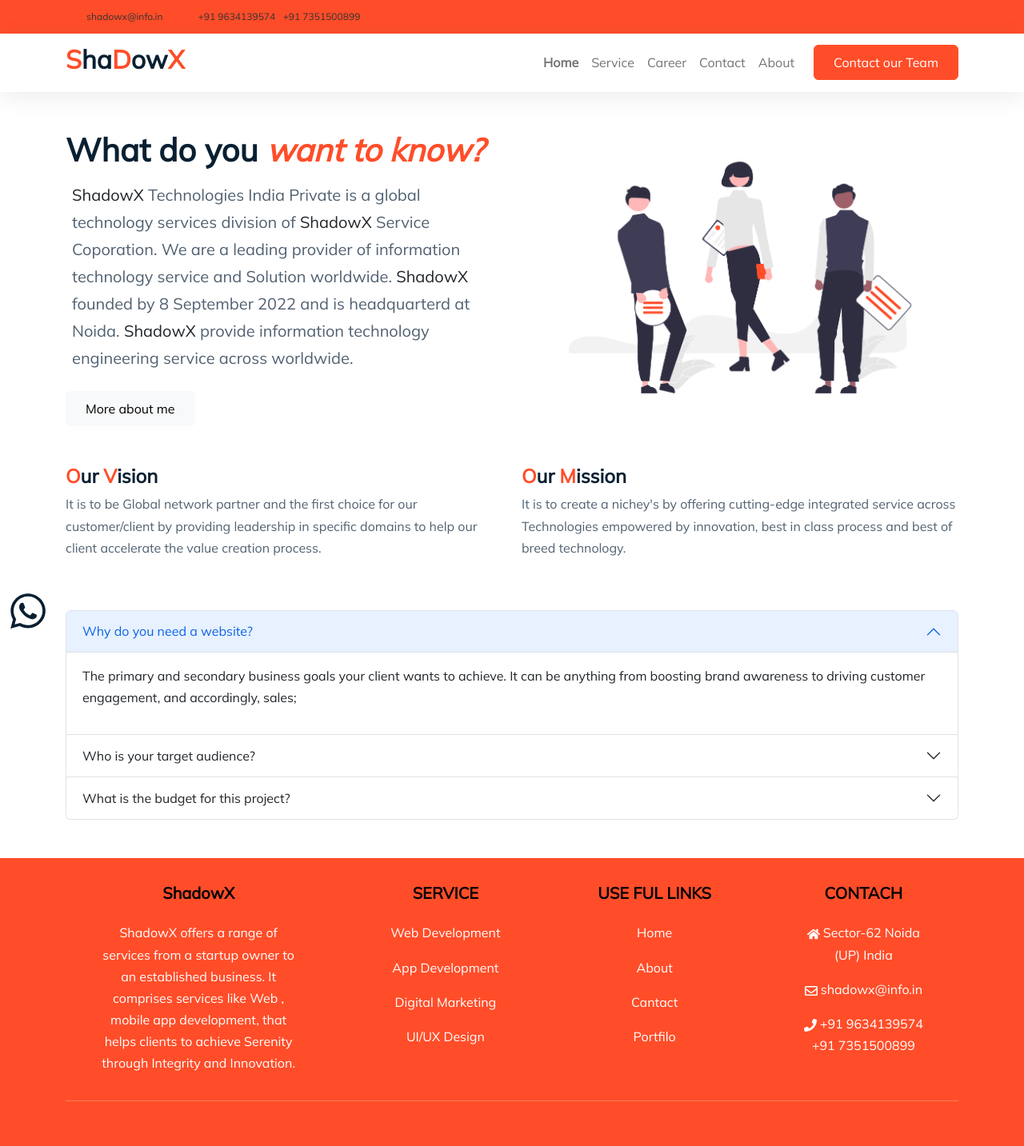
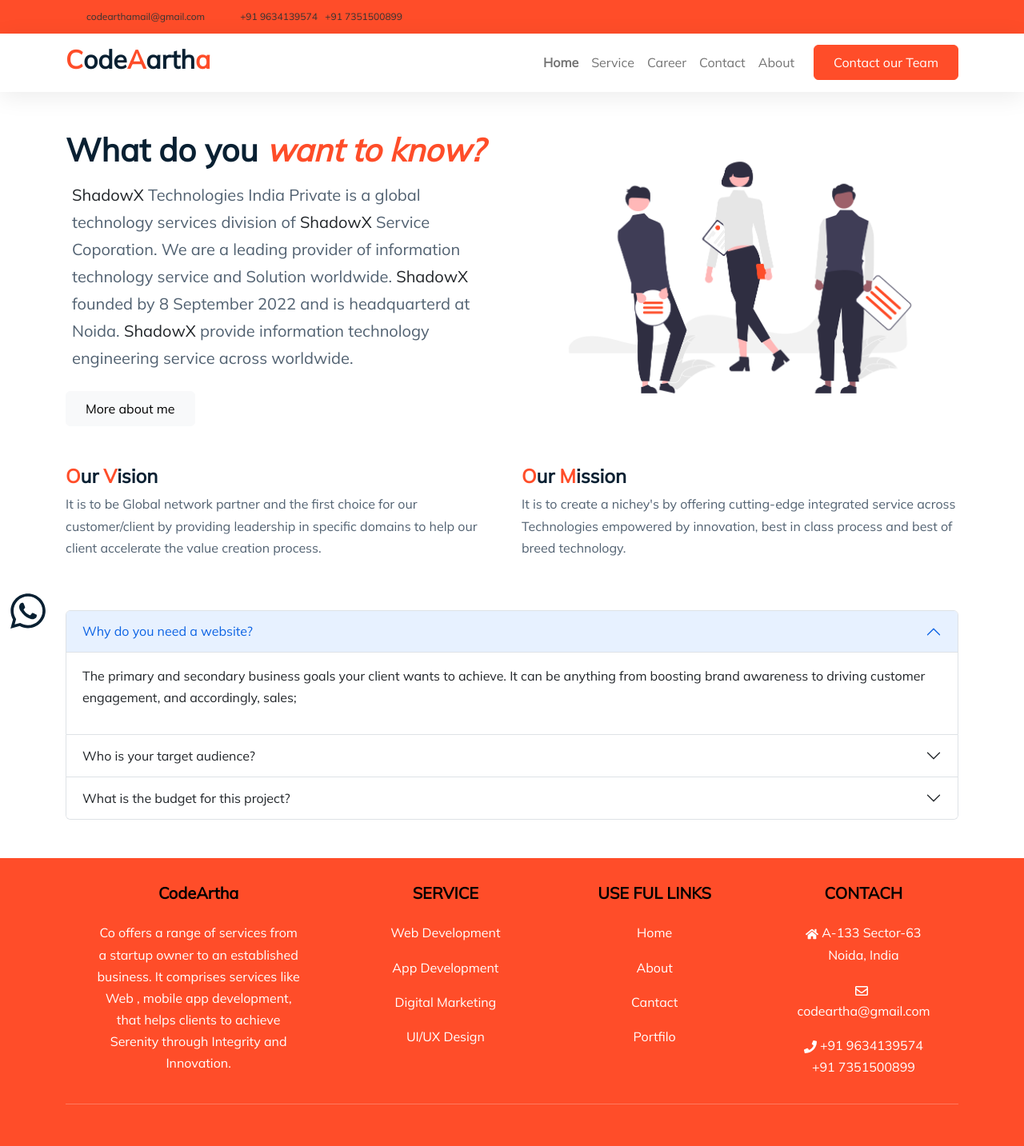
Before and after one commit to codeartha-info/code-base, a React (Create React App) app: page /about in a window 1280 px wide. Shown: the top 1433 px of the page at 80% size. Built offline with nearby package versions, Linux system fonts and the light colour scheme; some icons are missing.

Commit message:
Change name

```diff
--- a/src/component/Footer.js
+++ b/src/component/Footer.js
@@ -23,10 +23,10 @@
           <div className="row text-center text-md-left">
             <div className="col-md-3 col-lg-3 col-xl-3 mx-auto mt-3">
               <h5 className="mb-4 font-weight-bold text-black">
-                <strong>ShadowX</strong>
+                <strong>CodeArtha</strong>
               </h5>
               <p>
-                ShadowX offers a range of services from a startup owner to an
+                Co offers a range of services from a startup owner to an
                 established business. It comprises services like Web , mobile
                 app development, that helps clients to achieve Serenity through
                 Integrity and Innovation.
@@ -122,13 +122,13 @@
                 <i style={{ paddingRight: 4 }}>
                   <FaHome />
                 </i>
-                Sector-62 Noida (UP) India
+                A-133 Sector-63 Noida, India
               </p>
               <p>
                 <i style={{ paddingRight: 4 }}>
                   <FaRegEnvelope />
                 </i>
-                shadowx@info.in
+                codeartha@gmail.com
               </p>
               <p>
                 <i style={{ paddingRight: 4 }}>
@@ -145,7 +145,7 @@
               <p>Copyright @2022 All rights resererd by : </p>
               <Link to="/home" style={{ cursor: "pointer" }}>
                 <strong className="text-warning">
-                  ShadowX technologies pvt. ltd.{" "}
+                  CodeArtha technologies pvt. ltd.{" "}
                 </strong>
               </Link>
             </div>
--- a/src/component/Navbar.js
+++ b/src/component/Navbar.js
@@ -50,7 +50,7 @@
                     className="icon"
                   ></box-icon>
                 </i>
-                <span>shadowx@info.in</span>
+                <span>codearthamail@gmail.com</span>
               </p>
               <p>
                 <i>
@@ -91,9 +91,9 @@
         <div className="container">
           <Link className="navbar-brand" to="/">
             <h2>
-              <b style={{ color: "#FE4D29" }}>S</b>ha
-              <b style={{ color: "#FE4D29" }}>D</b>ow
-              <b style={{ color: "#FE4D29" }}>X</b>
+              <b style={{ color: "#FE4D29" }}>C</b>ode
+              <b style={{ color: "#FE4D29" }}>A</b>arth
+              <b style={{ color: "#FE4D29" }}>a</b>
             </h2>
           </Link>
           <button
--- a/src/component/Tesimonals.js
+++ b/src/component/Tesimonals.js
@@ -19,13 +19,13 @@
                 alt=""
               />
               <blockquote>
-                I have been working with <b>ShadowX</b> quite briefly on my
-                personal Startup. I really enjoyed working with <b>ShadowX</b>{" "}
+                I have been working with <b>CodeArtha</b> quite briefly on my
+                personal Startup. I really enjoyed working with <b>CodeArtha</b>{" "}
                 team and more I'm looking into the content they have created
                 more I'm sure it was money well spent. What I was also was happy
                 about was timing. We managed to finish the whole project way
-                before the deadline. I would recommend <b>ShadowX</b>'s team for
-                a content creation task to my friend.
+                before the deadline. I would recommend <b>CodeArtha</b>'s team
+                for a content creation task to my friend.
               </blockquote>
               <h3 style={{ paddingBottom: 10 }}>
                 Shubham Sharma<span style={{ padding: 4 }}>CEO & Founder</span>
@@ -41,12 +41,12 @@
               />
 
               <blockquote>
-                I have been working with <b>ShadowX</b> quite briefly on my
+                I have been working with <b>CodeArtha</b> quite briefly on my
                 personal Startup. Their quality of work, professionalism,
                 knowledge, and follow through has impressed me from day one. Our
                 developer is very responsive and quick to address questions. Our
                 projects can be complex and involve construction of a
-                significant online platforms that <b>ShadowX</b> are very
+                significant online platforms that <b>CodeArtha</b> are very
                 capable of developing. This provider is patient, adaptable, and
                 very competent; I would highly recommend Brickwork.
               </blockquote>
```
